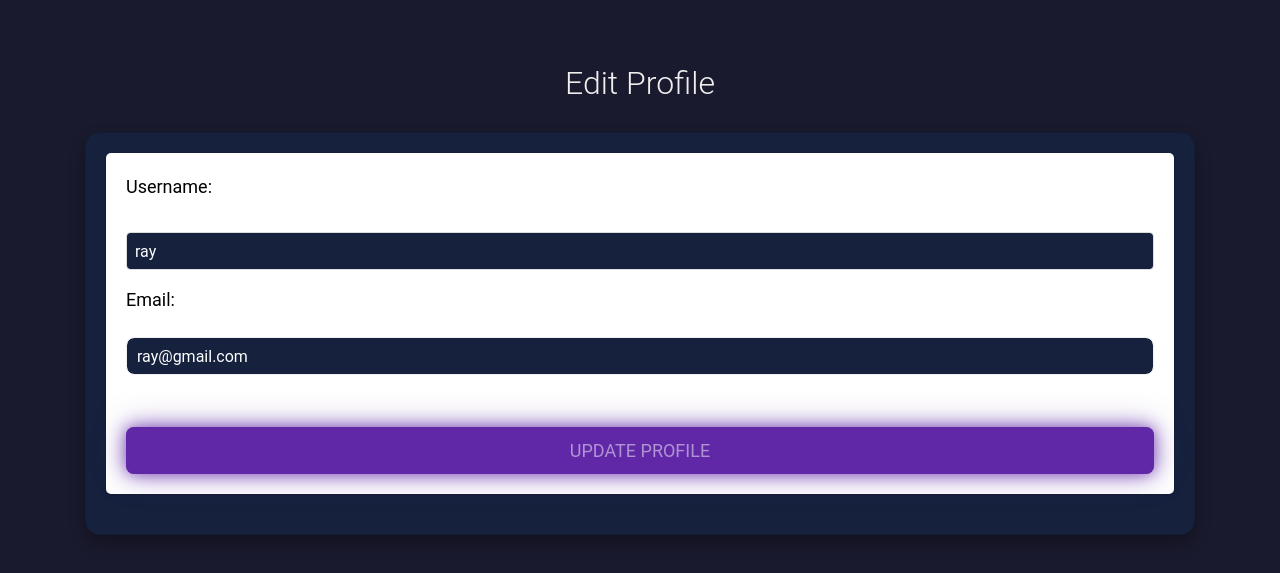
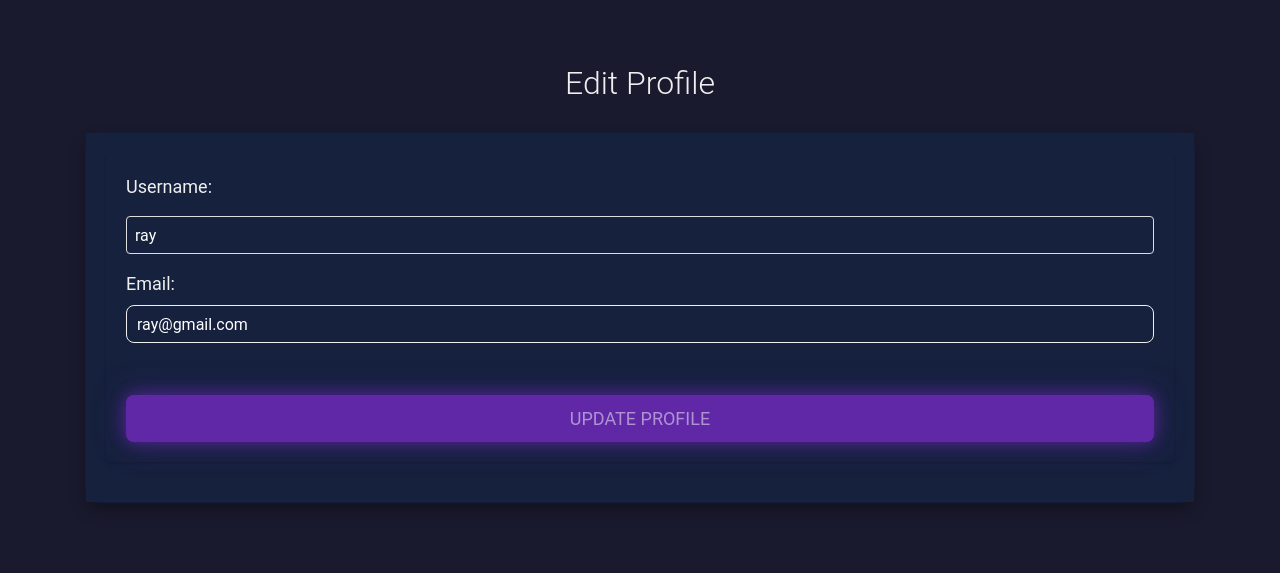
Before and after one commit to itzreiii/midExam-lecWebProg, a PHP site: page /user/edit-profile.php in a window 1280 px wide. Shown: the part 56-629 px from the top of the page. Run offline with PHP 8.4, Linux system fonts and the light colour scheme; a user stored in the database is signed in; data comes from the database, SQL or seed files in the repository.

Commit message:
dipercantik

```diff
--- a/lec/auth/register.php
+++ b/lec/auth/register.php
@@ -133,12 +133,17 @@
     color: #fff;
 }
 
+form {
+    background-color: rgba(0, 0, 0, 0.0);
+}
+
 .form-group {
     text-align: left;
     margin-bottom: 20px;
 }
 
 .form-label {
+    color: white;
     font-size: 1.1rem;
     margin-bottom: 8px;
 }
--- a/lec/user/edit-profile.php
+++ b/lec/user/edit-profile.php
@@ -91,10 +91,17 @@
         margin-bottom: 40px;
     }
 
-
     .card-body p, .form-label {
         font-size: 18px;
         color: #efefef;
+    }
+
+    .card-body {
+        background-color: #16213e;
+    }
+
+    form {
+        background-color: #16213e;
     }
 
     .form-control {
@@ -110,6 +117,10 @@
         background-color: #1a1a2e;
         border-color: #6028a7;
         box-shadow: 0 0 8px rgba(96, 40, 167, 0.7);
+    }
+
+    .form-group {
+        background-color: #16213e;
     }
 
     .btn-primary {
@@ -173,11 +184,11 @@
         <div class="card-body">
             <form action="edit-profile.php" method="POST">
                 <div class="form-group">
-                    <label for="username" class="form-label"><p style="color: black;">Username:</p></label>
+                    <label for="username" class="form-label">Username:</label>
                     <input type="text" id="username" class="form-control" name="name" value="<?php echo htmlspecialchars($user['name']); ?>" required>
                 </div>
                 <div class="form-group pb-3">
-                    <label for="email" class="form-label"><p style="color: black;">Email:</p></label>
+                    <label for="email" class="form-label">Email:</label>
                     <input type="email" id="email" class="form-control" name="email" value="<?php echo htmlspecialchars($user['email']); ?>" required>
                 </div>
                 <button type="submit" class="btn btn-primary w-10">Update Profile</button>
--- a/lec/user/my-events.php
+++ b/lec/user/my-events.php
@@ -32,6 +32,7 @@
     <meta charset="UTF-8">
     <meta name="viewport" content="width=device-width, initial-scale=1.0">
     <title>My Registered Events</title>
+    <link rel="stylesheet" href="https://maxcdn.bootstrapcdn.com/bootstrap/4.5.2/css/bootstrap.min.css">
     <link href="https://cdnjs.cloudflare.com/ajax/libs/font-awesome/6.0.0/css/all.min.css" rel="stylesheet">
     <style>
         @import url('https://fonts.googleapis.com/css2?family=Poppins:wght@300;400;500;600;700&display=swap');
@@ -198,7 +199,7 @@
     </style>
 </head>
 <body>
-
+<br />
 <div class="container">
     <div class="page-header">
         <h1>My Registered Events</h1>
--- a/lec/user/profile.php
+++ b/lec/user/profile.php
@@ -44,9 +44,11 @@
     <meta charset="UTF-8">
     <meta name="viewport" content="width=device-width, initial-scale=1.0">
     <title>User Profile</title>
+    <link rel="stylesheet" href="../assets/css/style.css">
     <link rel="stylesheet" href="https://maxcdn.bootstrapcdn.com/bootstrap/4.5.2/css/bootstrap.min.css">
-    <link rel="stylesheet" href="../assets/css/style.css"> <!-- Link to custom CSS -->
     <script src="https://code.jquery.com/jquery-3.5.1.min.js"></script>
+    <script src="https://cdnjs.cloudflare.com/ajax/libs/popper.js/1.16.0/umd/popper.min.js"></script>
+    <script src="https://maxcdn.bootstrapcdn.com/bootstrap/4.5.2/js/bootstrap.min.js"></script>
     <style>
         body {
             background-color: #1a1a2e;
```
Also changed, not shown: lec/auth/login.php (+5 -2 lines).
